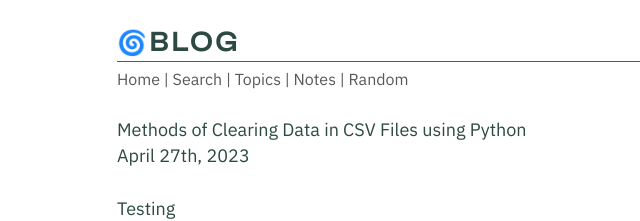
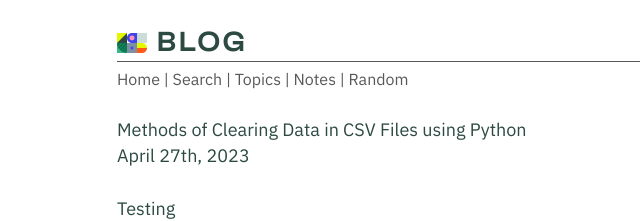
Before and after one commit to suchkow/suchkow.github.io, a Jekyll site: the page built from _pages/blog.md, in a window 1280 px wide. Shown: the top 221 px of the page, without its empty margins (98-738 px from the left). Built offline with Jekyll 4.4.1, drawn with Linux system fonts in a browser that asks for light colours.

Commit message:
Adding logo.

```diff
--- a/_config.yml
+++ b/_config.yml
@@ -9,11 +9,11 @@ language: en_US
 
 # social images
 
-favicon: /static/social-media-images/favicon.png
+favicon: /static/logos/logo.svg
 twitter: "@good-luck-twitter-existing-in-a-few-years"
-social-media-image-url: /static/social-media-images/favicon.png
+social-media-image-url: /static/logos/logo.svg
 twitter-card-image: do.jpg
-iOS-icon: /static/social-media-images/favicon.png
+iOS-icon: /static/logos/logo.svg
 
 
 highlighter: rouge
--- a/_layouts/page.html
+++ b/_layouts/page.html
@@ -8,8 +8,10 @@
 
 <header>
 	<!-- <title>{{ page.title }} | IStorage</title> -->
-
-	<h1 class="index-title">🌀{{ page.title }}</h1>
+	<div class="logo">
+		<img src="static/logos/logo.svg" role="img" width="30" height="30"/>
+		<h1 class="index-title">&nbsp;{{ page.title }}</h1>
+	</div>
 	{%- unless page.nav == false -%}
 	<nav>
 		{%- include page-nav.html -%}
--- a/_pages/blog.md
+++ b/_pages/blog.md
@@ -11,16 +11,15 @@ custom-nav:
     - '<a href="/404" title="Random">Random</a>'
 ---
 
+<div id="search-bar" style="display: none;">
 
-<div id="search-bar" style="display: none;">
 {%- include search.html -%}
 </div>
 
 {% for post in site.categories.articles %}
-{%- unless post.categories contains "rss-club" or
-post.categories contains "now"-%}
-{% include blog-listing.html %}
-{% endunless %}
+    {%- unless post.categories contains "rss-club" or post.categories contains "now"-%}
+        {% include blog-listing.html %}
+    {% endunless %}
 {% endfor %}
 
 
--- a/css/main.scss
+++ b/css/main.scss
@@ -156,7 +156,7 @@ main {
 
 header {
   font-family: $heading-martian-swd;
-  //margin: calc(3 * var(--line-height)) 0 calc(1.5 * var(--line-height)) 0;
+  // margin: calc(3 * var(--line-height)) 0 calc(1.5 * var(--line-height)) 0;
   max-width: $text-width;
   width: 100%;
   h1 {
@@ -171,6 +171,20 @@ header {
     font-family: $heading-ibm;
     margin-top: calc(.25 * var(--line-height));
   }
+  div img{
+    float: left;
+    background: transparent;
+    margin-bottom: 1px;
+  }
+  div h1{
+    position: relative;
+  }
+}
+
+img{
+  float: left;
+  background: transparent;
+  margin-bottom: 1px;
 }
 
 title {
```
Also changed, not shown: _layouts/index.html (+7 -4 lines), static/logos/logo-stroked.svg (added), static/logos/logo.svg (added).
